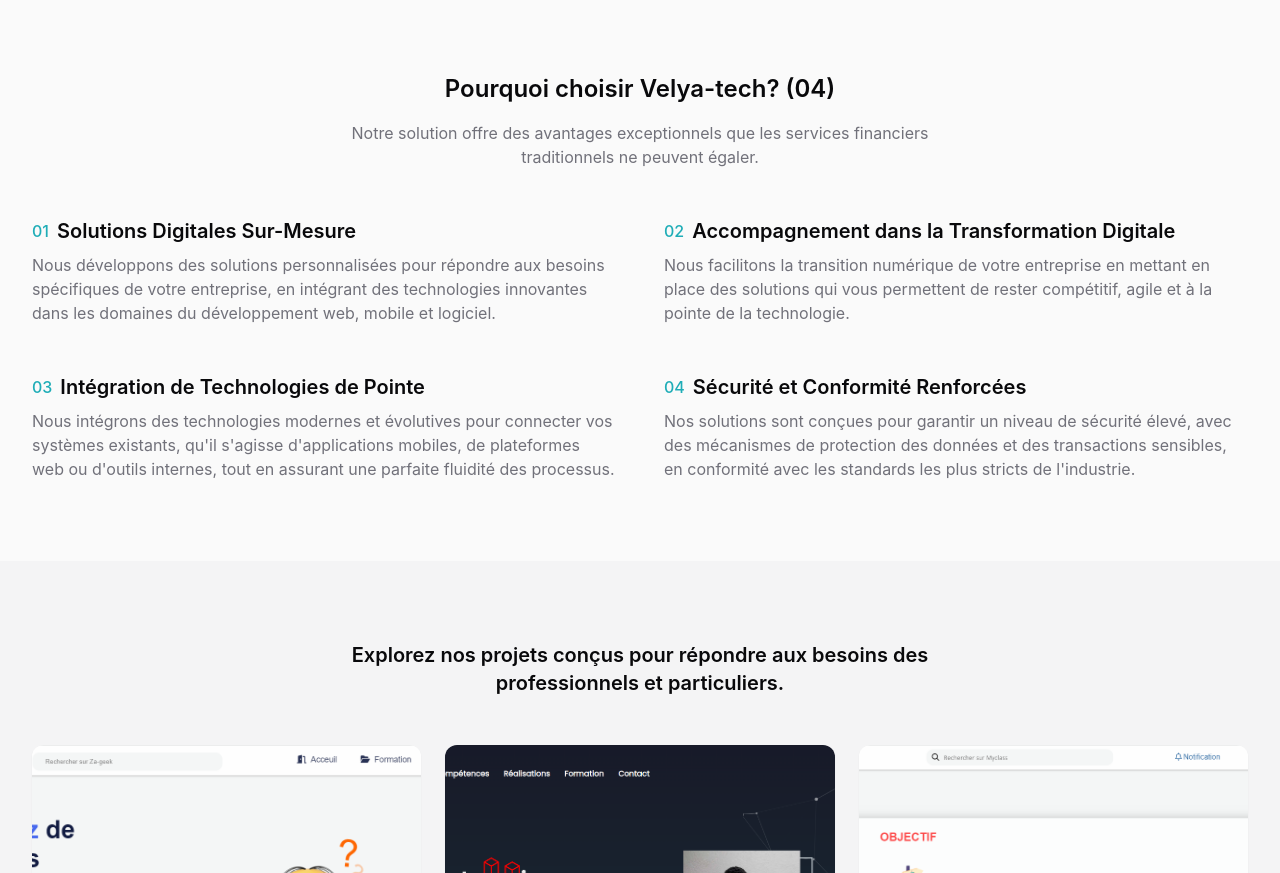
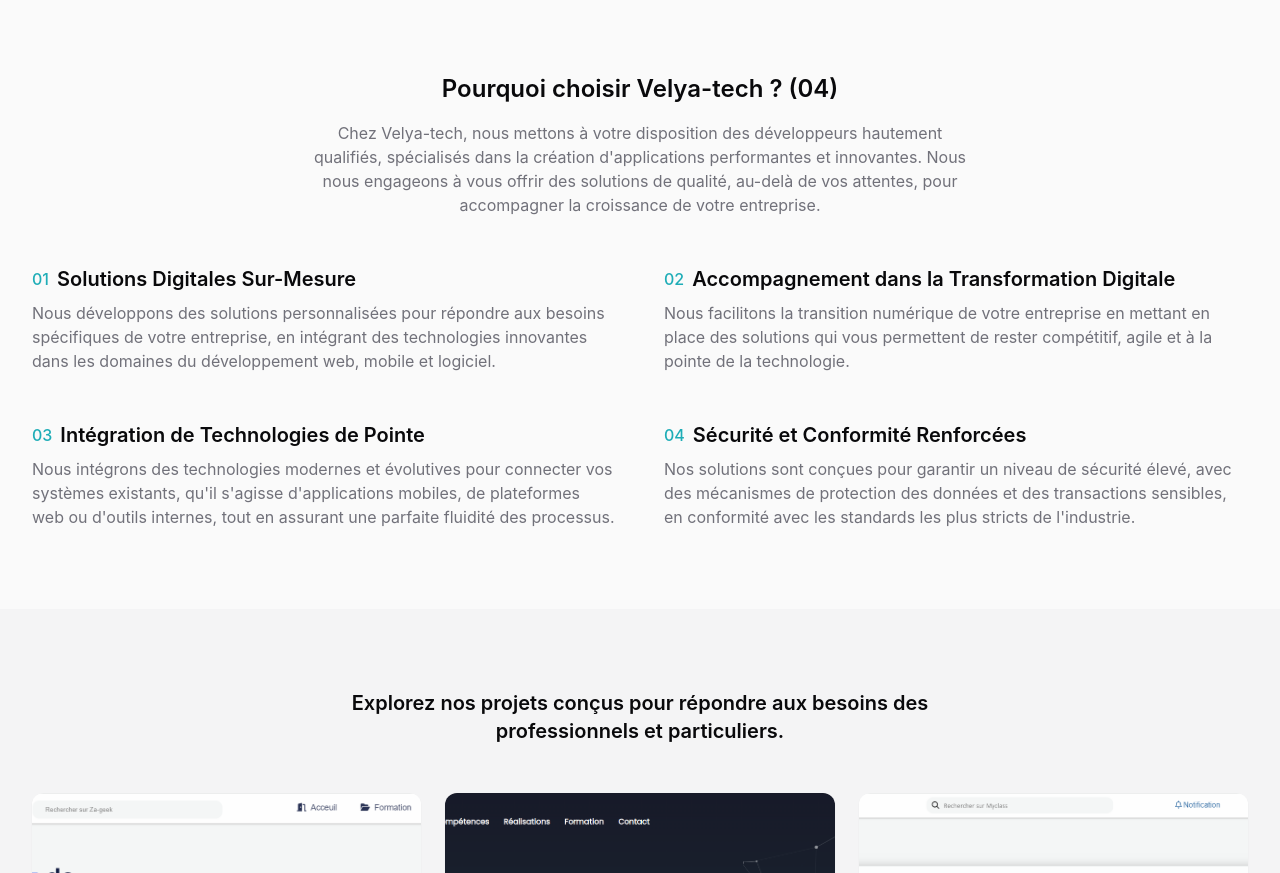
Before and after one commit to Julio23F/velya, a Next.js app: page / in a window 1280 px wide. Shown: the part 2060-2933 px from the top of the page. Built offline with nearby package versions, Linux system fonts and the light colour scheme; a web font is replaced by a local one.

Commit message:
UI: change services content

```diff
--- a/src/components/why-section.tsx
+++ b/src/components/why-section.tsx
@@ -29,12 +29,13 @@
       <div className="container px-4 md:px-8">
         <div className="mb-12">
           <h4 className="mb-4 text-center text-xl font-semibold md:text-2xl">
-            Pourquoi choisir Velya-tech? (04)
+            Pourquoi choisir Velya-tech ? (04)
           </h4>
           <p className="mx-auto max-w-2xl text-center text-muted-foreground">
-            Notre solution offre des avantages exceptionnels que les services financiers traditionnels ne peuvent égaler.
+            Chez Velya-tech, nous mettons à votre disposition des développeurs hautement qualifiés, spécialisés dans la création d'applications performantes et innovantes. Nous nous engageons à vous offrir des solutions de qualité, au-delà de vos attentes, pour accompagner la croissance de votre entreprise.
           </p>
         </div>
+
 
         <div className="mt-12 grid gap-8 md:grid-cols-2 lg:gap-12">
           {reasons.map((reason) => (
```
